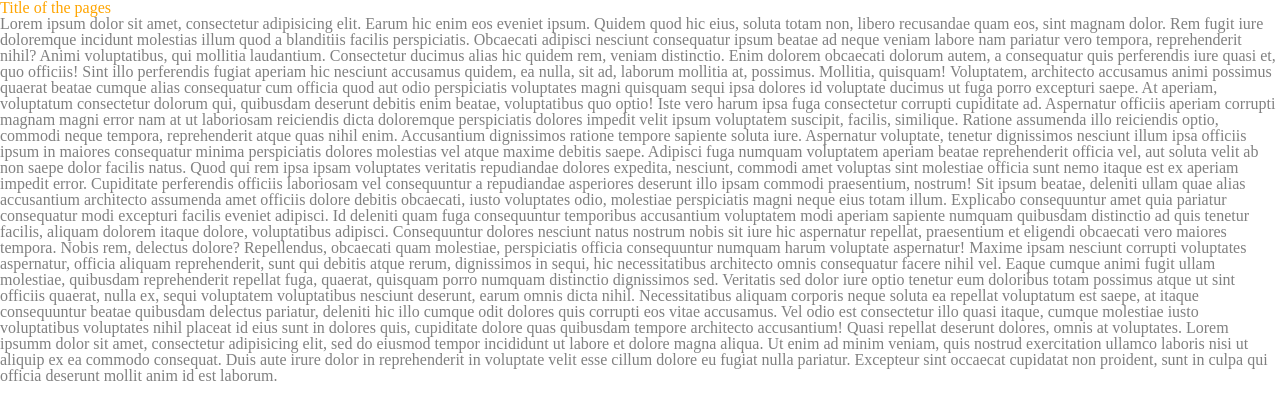
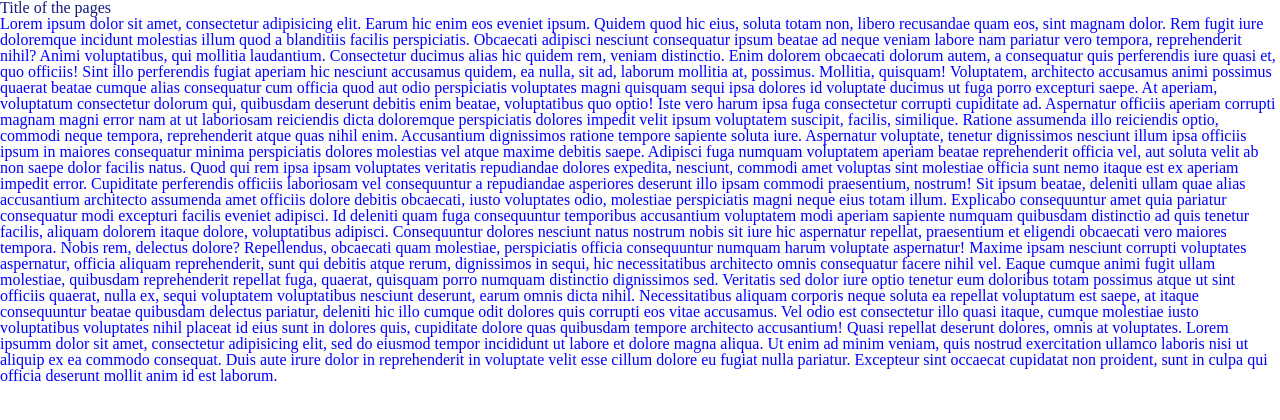
Before and after one commit to elightfoot/derrick_bills, a plain HTML site: page unit01/index.html in a window 1280 px wide. Drawn offline with Linux system fonts and the light colour scheme.

Commit message:
Add files via upload

```diff
--- a/unit01/css/large.css
+++ b/unit01/css/large.css
@@ -1,3 +1,12 @@
-@media only screen and (min-width: 1140px){
-h1{color: orange;}
-  } /*end media query*/
+@media only screen and (min-width: 1140px) {
+    h1 {
+        color: rgb(19, 26, 124);
+    }
+}
+
+
+/*end media query*/
+
+p {
+    color: blue;
+}
```
